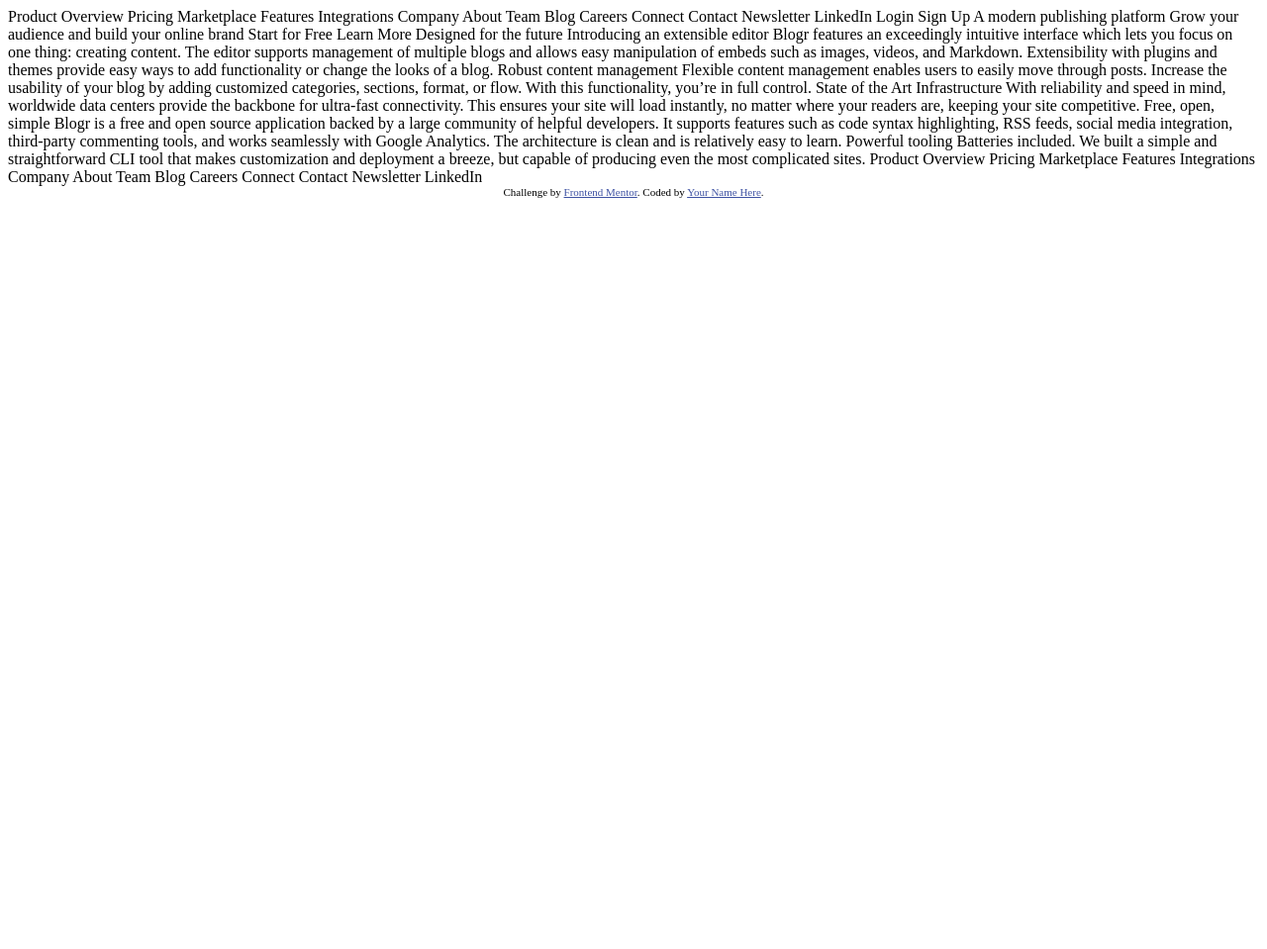
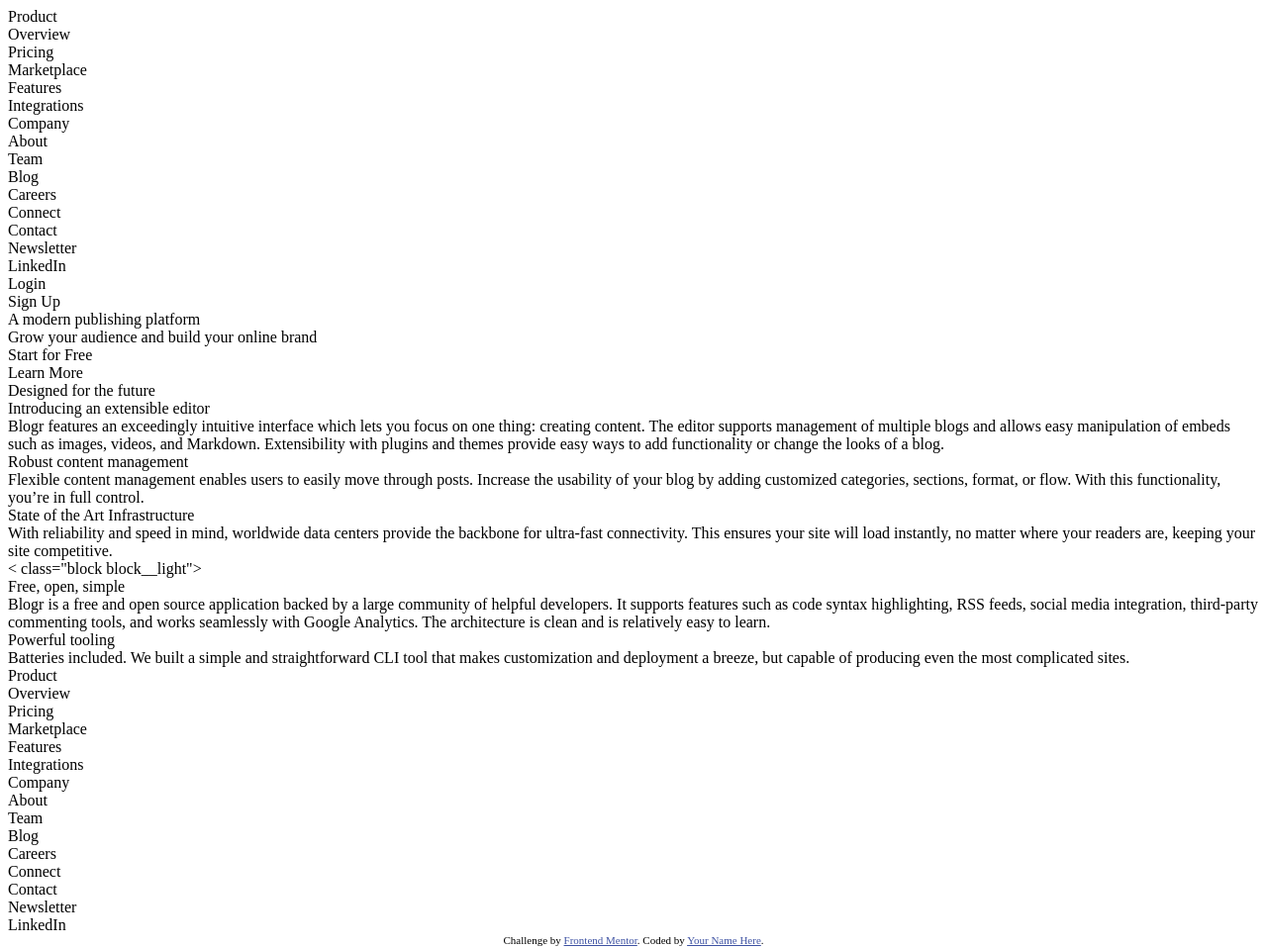
Before and after one commit to leopaul29/frontendmentor-blogr-landing-page-main, a plain HTML site: page index.html in a window 1280 px wide. Shown: the whole page at 99% size. Before the commit the page ends 800 px from the top, so only its background shows below. Drawn offline with Linux system fonts and the light colour scheme.

Commit message:
add html skeleton

```diff
--- a/index.html
+++ b/index.html
@@ -1,8 +1,10 @@
 <!DOCTYPE html>
 <html lang="en">
+
 <head>
   <meta charset="UTF-8">
-  <meta name="viewport" content="width=device-width, initial-scale=1.0"> <!-- displays site properly based on user's device -->
+  <meta name="viewport" content="width=device-width, initial-scale=1.0">
+  <!-- displays site properly based on user's device -->
 
   <link rel="icon" type="image/png" sizes="32x32" href="./images/favicon-32x32.png">
 
@@ -10,90 +12,170 @@
 
   <!-- Feel free to remove these styles or customise in your own stylesheet 👍 -->
   <style>
-    .attribution { font-size: 11px; text-align: center; }
-    .attribution a { color: hsl(228, 45%, 44%); }
+    .attribution {
+      font-size: 11px;
+      text-align: center;
+    }
+
+    .attribution a {
+      color: hsl(228, 45%, 44%);
+    }
   </style>
 </head>
+
 <body>
-  Product
+  <header class="header">
+    <nav class="header__nav">
+      <div class="nav__logo"></div>
+      <div class="nav__left">
+        <div class="left__menu">
+          <div class="menu__item">
+            <div class="item__name">Product</div>
+            <div class="item__dropdown">
+              <div class="dropdown__item">Overview</div>
+              <div class="dropdown__item">Pricing</div>
+              <div class="dropdown__item">Marketplace</div>
+              <div class="dropdown__item">Features</div>
+              <div class="dropdown__item">Integrations</div>
+            </div>
+          </div>
+          <div class="menu__item">
+            <div class="item__name">Company</div>
+            <div class="item__dropdown">
+              <div class="dropdown__item">About</div>
+              <div class="dropdown__item">Team</div>
+              <div class="dropdown__item">Blog</div>
+              <div class="dropdown__item">Careers</div>
+            </div>
+          </div>
+          <div class="menu__item">
+            <div class="item__name">Connect</div>
+            <div class="item__dropdown">
+              <div class="dropdown__item">Contact</div>
+              <div class="dropdown__item">Newsletter</div>
+              <div class="dropdown__item">LinkedIn</div>
+            </div>
+          </div>
+        </div>
+        <div class="nav__right">
+          <div class="item__primary">Login</div>
+          <div class="item__secondary">Sign Up</div>
+        </div>
+      </div>
+    </nav>
+    <div class="nav__heroBanner">
+      <div class="title">A modern publishing platform</div>
+      <div class="about">Grow your audience and build your online brand</div>
+      <div class="buttons">
+        <div class="item__primary">Start for Free</div>
+        <div class="item__secondary">Learn More</div>
+      </div>
+    </div>
+  </header>
 
-  Overview
-  Pricing
-  Marketplace
-  Features
-  Integrations
-
-  Company
-
-  About
-  Team
-  Blog
-  Careers
-
-  Connect
-
-  Contact
-  Newsletter
-  LinkedIn
-
-  Login
-  Sign Up
-
-  A modern publishing platform
-  Grow your audience and build your online brand
-
-  Start for Free
-  Learn More
-
-  Designed for the future
-
-  Introducing an extensible editor
+  <main class="main">
+    <div class="block block__light">
+      <div class="block__header">Designed for the future</div>
+      <div class="block__left">
+        <div class="block__paragraph">
+          <div class="block__title">Introducing an extensible editor</div>
+          <div class="block__text">
             Blogr features an exceedingly intuitive interface which lets you focus on one thing: creating content.
             The editor supports management of multiple blogs and allows easy manipulation of embeds such as images,
             videos, and Markdown. Extensibility with plugins and themes provide easy ways to add functionality or
             change the looks of a blog.
-
-  Robust content management
+          </div>
+        </div>
+        <div class="block__paragraph">
+          <div class="block__title">Robust content management</div>
+          <div class="block__text">
             Flexible content management enables users to easily move through posts. Increase the usability of your blog
             by adding customized categories, sections, format, or flow. With this functionality, you’re in full control.
+          </div>
+        </div>
+        <div class="block__right">
+          <div class="block__image"></div>
+        </div>
+      </div>
+    </div>
 
-  State of the Art Infrastructure
+    <div class="block block__dark">
+      <div class="block__left">
+        <div class="block__image"></div>
+      </div>
+      <div class="block__right">
+        <div class="block__paragraph">
+          <div class="block__header">State of the Art Infrastructure</div>
+          <div class="block__text">
             With reliability and speed in mind, worldwide data centers provide the backbone for ultra-fast connectivity.
             This ensures your site will load instantly, no matter where your readers are, keeping your site competitive.
+          </div>
+        </div>
+      </div>
+    </div>
 
-  Free, open, simple
+    < class="block block__light">
+      <div class="block__left">
+        <div class="block__image"></div>
+      </div>
+      <div class="block__right">
+        <div class="block__paragraph">
+          <div class="block__title">Free, open, simple</div>
+          <div class="block__text">
             Blogr is a free and open source application backed by a large community of helpful developers. It supports
-  features such as code syntax highlighting, RSS feeds, social media integration, third-party commenting tools,
+            features such as code syntax highlighting, RSS feeds, social media integration, third-party commenting
+            tools,
             and works seamlessly with Google Analytics. The architecture is clean and is relatively easy to learn.
+          </div>
+        </div>
+        <div class="block__paragraph">
+          <div class="block__title">Powerful tooling</div>
+          <div class="block__text">
+            Batteries included. We built a simple and straightforward CLI tool that makes customization and deployment a
+            breeze, but
+            capable of producing even the most complicated sites.
+          </div>
+        </div>
+      </div>
+  </main>
 
-  Powerful tooling
-  Batteries included. We built a simple and straightforward CLI tool that makes customization and deployment a breeze, but
-  capable of producing even the most complicated sites.
-
-  Product
-
-  Overview
-  Pricing
-  Marketplace
-  Features
-  Integrations
-
-  Company
-
-  About
-  Team
-  Blog
-  Careers
-
-  Connect
-
-  Contact
-  Newsletter
-  LinkedIn
+  <footer class="footer">
+    <div class="footer__col">
+      <div class="footer__logo"></div>
+    </div>
+    <div class="footer__col">
+      <div class="col__title">Product</div>
+      <div class="col__items">
+        <div class="col__item">Overview</div>
+        <div class="col__item">Pricing</div>
+        <div class="col__item">Marketplace</div>
+        <div class="col__item">Features</div>
+        <div class="col__item">Integrations</div>
+      </div>
+    </div>
+    <div class="footer__col">
+      <div class="col__title">Company</div>
+      <div class="col__items">
+        <div class="col__item">About</div>
+        <div class="col__item">Team</div>
+        <div class="col__item">Blog</div>
+        <div class="col__item">Careers</div>
+      </div>
+    </div>
+    <div class="footer__col">
+      <div class="col__title">Connect</div>
+      <div class="col__items">
+        <div class="col__item">Contact</div>
+        <div class="col__item">Newsletter</div>
+        <div class="col__item">LinkedIn</div>
+      </div>
+    </div>
+  </footer>
 
   <div class="attribution">
     Challenge by <a href="https://www.frontendmentor.io?ref=challenge" target="_blank">Frontend Mentor</a>.
     Coded by <a href="#">Your Name Here</a>.
   </div>
 </body>
+
 </html>
```
Lines whose indentation alone changed are shown as unchanged.
